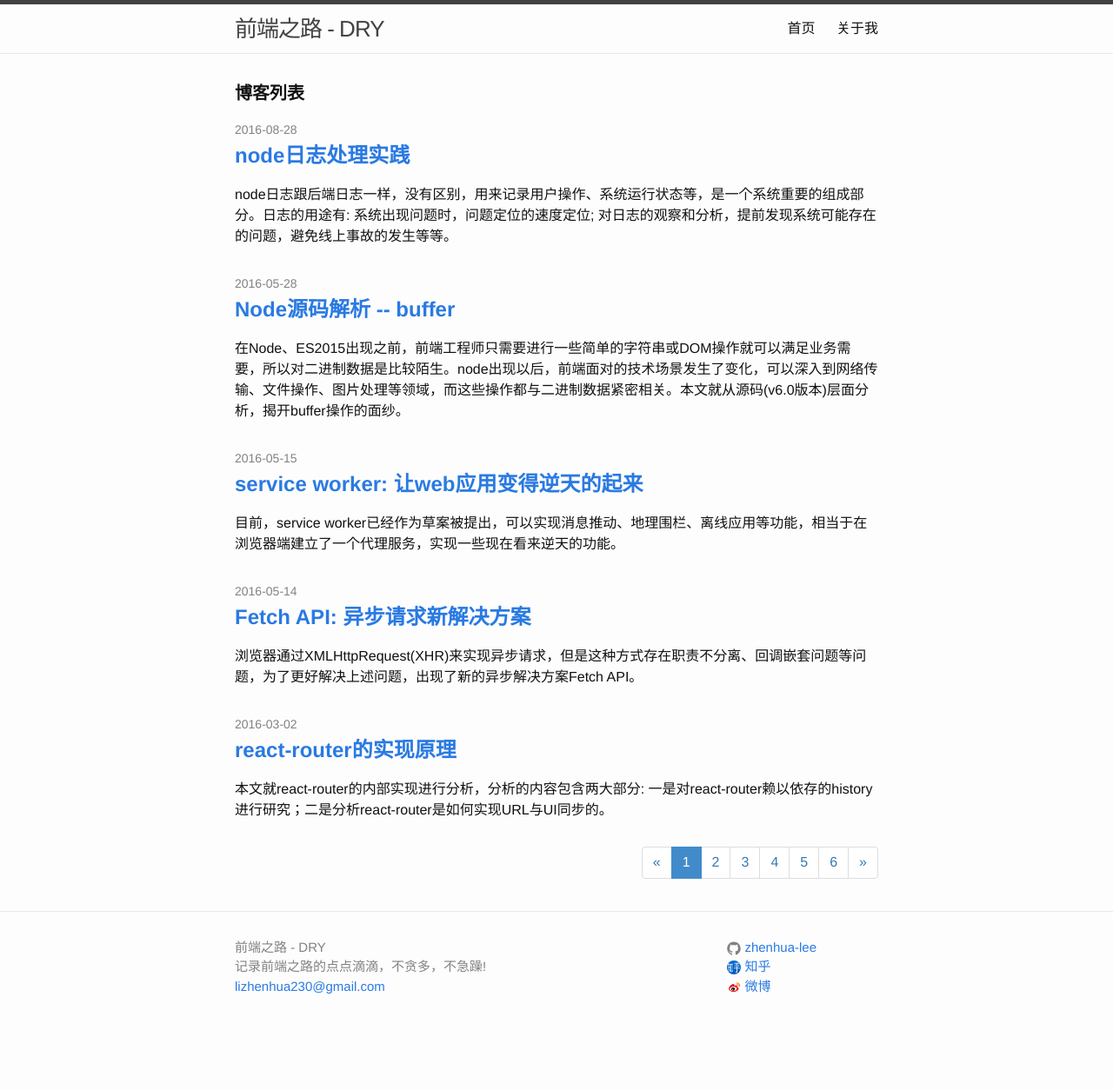
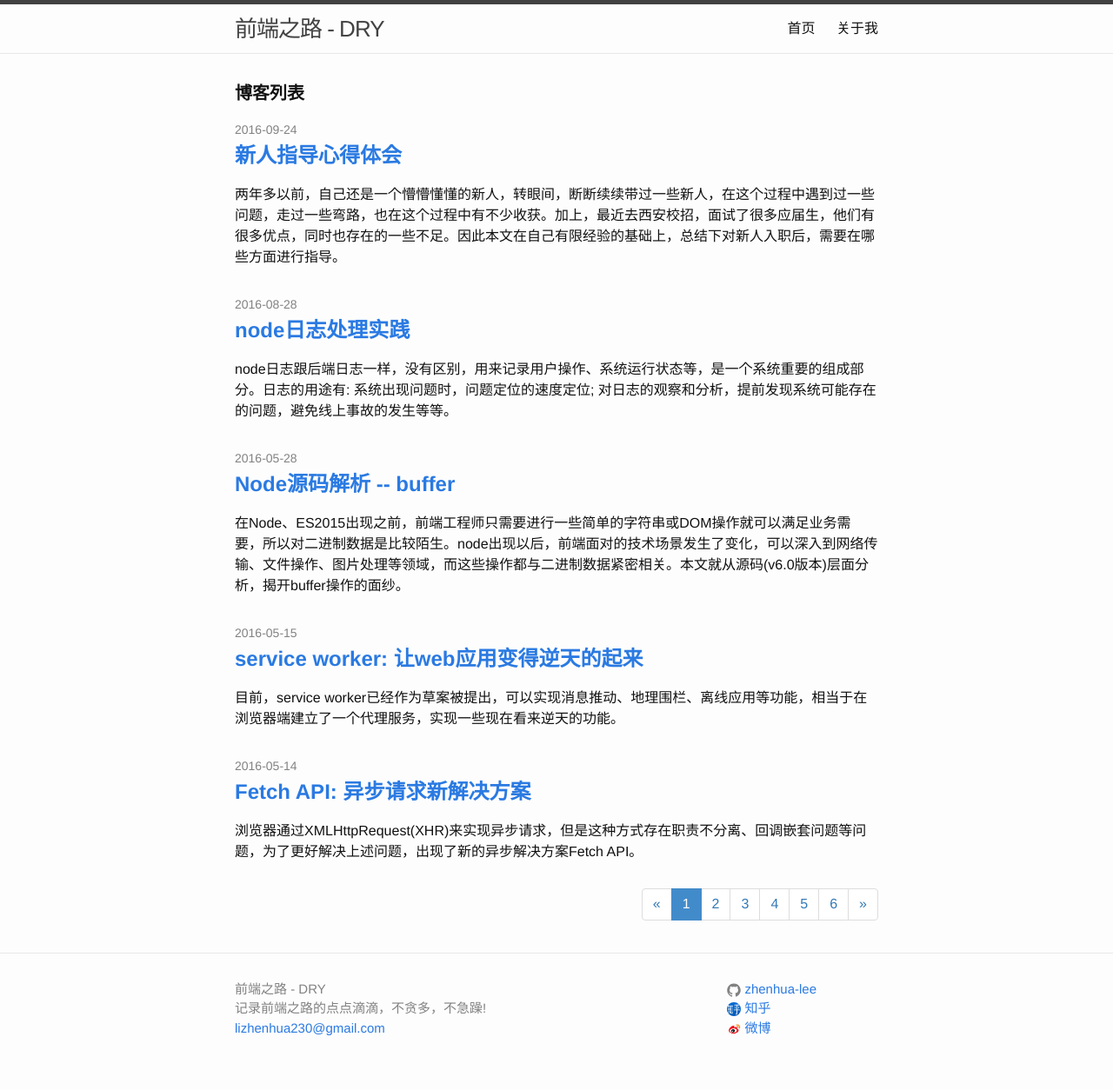
Before and after one commit to zhenhua-lee/zhenhua-lee.github.io, a Jekyll site: the page built from index.html, in a window 1280 px wide. Shown: the whole page at 87% size. Built offline with Jekyll 4.4.1, drawn with Linux system fonts in a browser that asks for light colours; the list of posts is cut into pages by our own code; before the commit the page ends 1206 px from its top, so only the background shows below that.

Commit message:
新人指导心得体会

```diff
--- /dev/null
+++ b/_posts/2016-09-24-mentor.md
@@ -0,0 +1,42 @@
+---
+title: "新人指导心得体会"
+category: manmage
+tags: ["mentor", "rookie"]
+excerpt: >
+  两年多以前，自己还是一个懵懵懂懂的新人，转眼间，断断续续带过一些新人，在这个过程中遇到过一些问题，走过一些弯路，也在这个过程中有不少收获。加上，最近去西安校招，面试了很多应届生，他们有很多优点，同时也存在的一些不足。因此本文在自己有限经验的基础上，总结下对新人入职后，需要在哪些方面进行指导。
+---
+
+## 新人指导心得体会
+
+两年多以前，自己还是一个懵懵懂懂的新人，转眼间，断断续续带过一些新人，在这个过程中遇到过一些问题，走过一些弯路，也在这个过程中有不少收获。加上，最近去西安校招，面试了很多应届生，他们有很多优点，同时也存在的一些不足。因此本文在自己有限经验的基础上，总结下对新人入职后，需要在哪些方面进行指导。
+
+新人指导的过程，也是自己思考的一个过程，这是一个相互影响的过程:
+
+- 新人的优点，值得去学习
+- 新人的缺点，自己身上也可能存在
+- 对新人的要求，可能自己也没达到
+- 对新人的指导，也是在构建知识体系
+
+## 一、概述
+
+![](../img/rookie/summary.png)
+
+## 二、培养好的习惯
+
+![](../img/rookie/habit.png)
+
+## 三、形成自己的方法论
+
+![](../img/rookie/method.png)
+
+## 四、注意软素质培养
+
+![](../img/rookie/quality.png)
+
+## 五、同步公司信息
+
+![](../img/rookie/company.png)
+
+## 六、目前存在的不足
+
+![](../img/rookie/lack.png)
```
Also changed, not shown: _posts/2016-08-28-log.md (+2 -0 lines), img/rookie/company.png (added), img/rookie/habit.png (added), img/rookie/lack.png (added), img/rookie/method.png (added), img/rookie/quality.png (added), img/rookie/summary.png (added).
